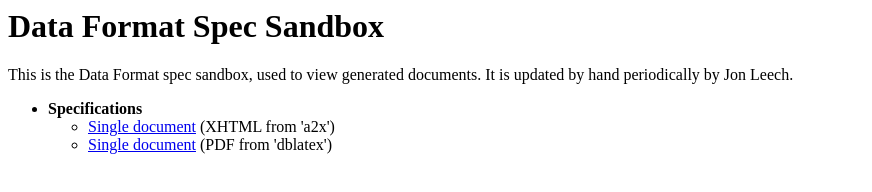
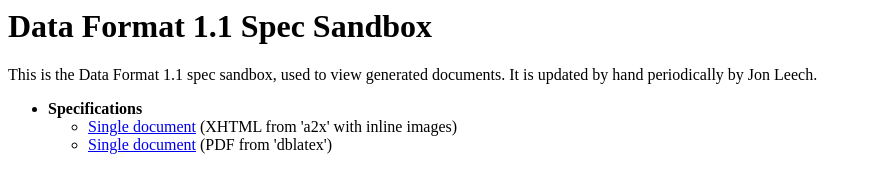
Before and after one commit to KhronosGroup/DataFormat, a plain HTML site: page out/index.html in a window 1280 px wide. Shown: the whole page, without its empty margins (0-872 px from the left). Drawn offline with Linux system fonts and the light colour scheme.

```diff
--- a/out/index.html
+++ b/out/index.html
@@ -1,31 +1,21 @@
 <html>
 <head>
-<title>Data Format Spec Sandbox</title>
+<title>Data Format 1.1 Spec Sandbox</title>
 </head>
 <body>
-<h1>Data Format Spec Sandbox</h1>
+<h1>Data Format 1.1 Spec Sandbox</h1>
 
-<p> This is the Data Format spec sandbox, used to view generated
+<p> This is the Data Format 1.1 spec sandbox, used to view generated
     documents. It is updated by hand periodically by Jon Leech. </p>
 
 <ul>
   <li> <b> Specifications </b>
     <ul>
-      <li> <a href="df.html">Single document</a> (XHTML from 'a2x') </li>
-      <!-- <li> <a href="df.chunked/index.html">Chunked HTML</a> (HTML from 'a2x') </li> -->
+      <li> <a href="df_inline.html">Single document</a> (XHTML from 'a2x'
+           with inline images) </li>
       <li> <a href="df.pdf">Single document</a> (PDF from 'dblatex') </li>
     </ul>
   </li>
-<!--
-  <li> <b> The following targets are for internal use only and are probably
-	   not included in, or if included, not up to date in the sandbox
-	   </b> </li>
-    <ul>
-      <li> <a href="html/vkspec.html">Single document</a> (HTML from
-	   'asciibook') </li>
-    </ul>
-  </li>
--->
 </ul>
 </body>
 </html>
```
Also changed, not shown: 3 other files.
